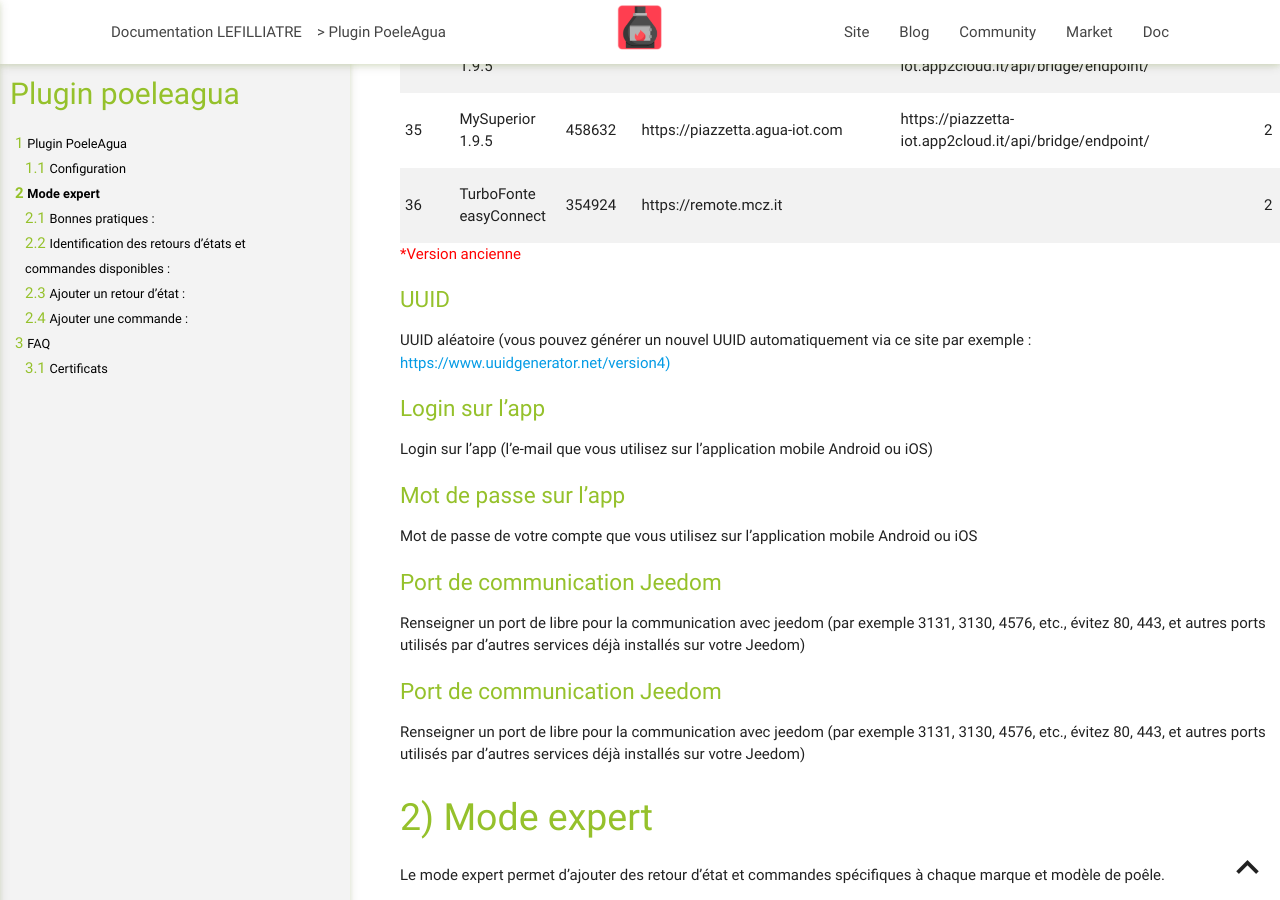
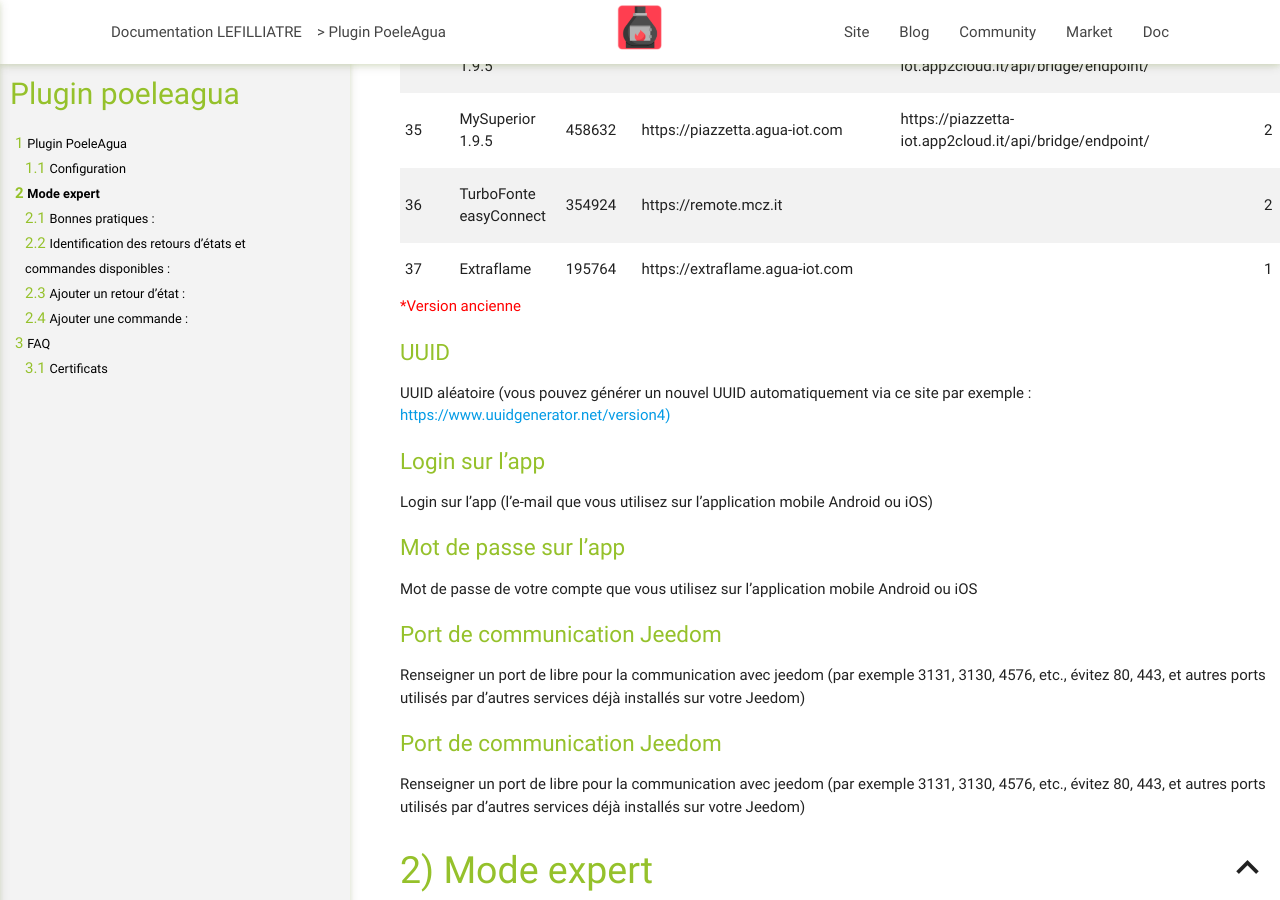
Before and after one commit to lefilliatre/lefilliatre-documentation, a Jekyll site: the page built from PoeleAgua/fr_FR/index.md, in a window 1280 px wide and 900 px high, scrolled down 2833 px. Built offline with Jekyll 4.4.1, drawn with Linux system fonts in a browser that asks for light colours.

Commit message:
Update index.md
ajout ExtraFlame

```diff
--- a/PoeleAgua/fr_FR/index.md
+++ b/PoeleAgua/fr_FR/index.md
@@ -64,6 +64,7 @@ Vous devez renseigner tout d’abord l’adresse de la plateforme Agua IOT de vo
 |34| MyPiazzetta	1.9.5	        | 458632        | https://piazzetta.agua-iot.com            | https://piazzetta-iot.app2cloud.it/api/bridge/endpoint/  |1|piazzetta|1.9.5|
 |35| MySuperior	1.9.5	        | 458632        | https://piazzetta.agua-iot.com            | https://piazzetta-iot.app2cloud.it/api/bridge/endpoint/  |2|superior|1.9.5|
 |36| TurboFonte easyConnect       | 354924        | https://remote.mcz.it            |                                                       |2|turbofonte|1.6.0|
+|37| Extraflame        | 195764        | https://extraflame.agua-iot.com         |                                                       |1||1.6.0|
 
 <font color='red'>*Version ancienne </font>
 
```
